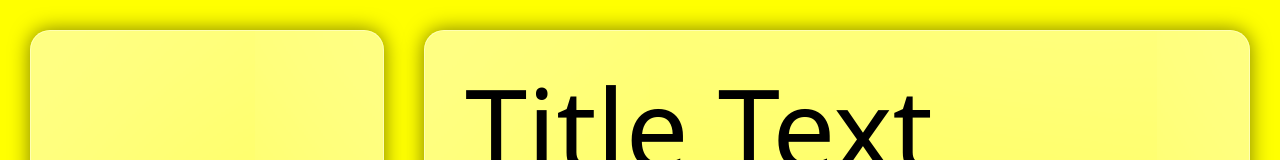
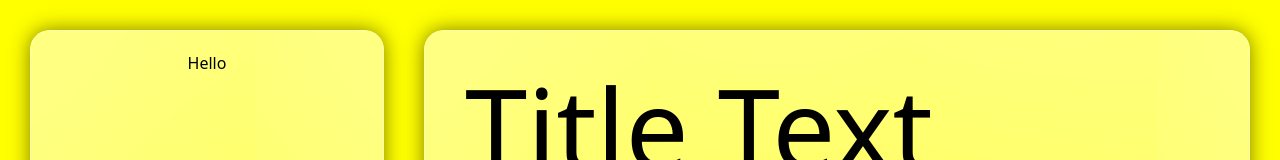
Before and after one commit to LinkWentz/quest-log, a React (Vite) app in the folder client/: page / in a window 1280 px wide. Shown: the top 160 px of the page. Built offline with nearby package versions, Linux system fonts and the light colour scheme; a web font is replaced by a local one.

Commit message:
Add quest card component

```diff
--- /dev/null
+++ b/client/src/components/QuestCard.jsx
@@ -0,0 +1,8 @@
+
+function QuestCard(props) {
+    return (
+      <div className="QuestCard">{props.children}</div>
+    );
+  }
+
+  export default QuestCard
--- a/client/src/components/QuestSelector.jsx
+++ b/client/src/components/QuestSelector.jsx
@@ -1,6 +1,10 @@
+import QuestCard from './QuestCard'
+
 function QuestSelector() {
   return (
-    <div className="QuestSelector Glass"></div>
+    <div className="QuestSelector Glass">
+      <QuestCard>Hello</QuestCard>
+    </div>
   );
 }
 
--- a/client/src/components/styles/QuestLog.css
+++ b/client/src/components/styles/QuestLog.css
@@ -32,14 +32,6 @@
     padding: 20px;
     height: 100%;
     width: 100%;
-}
-
-.QuestSelector div {
-    padding: 20px;
-    height: 100%;
-    width: 100%;
-
-    border-radius: 20px;
 }
 
 /* Quest */
```
